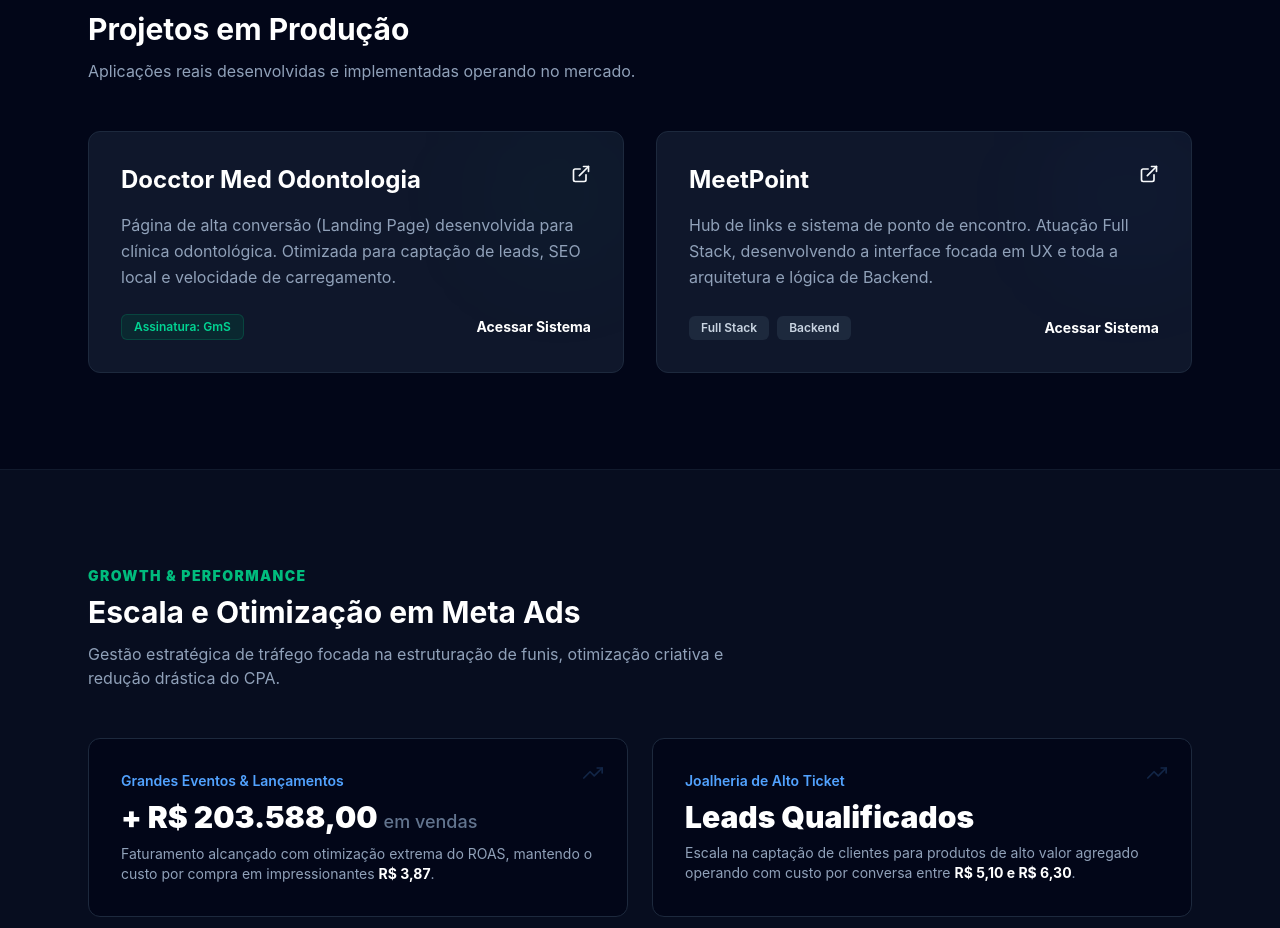
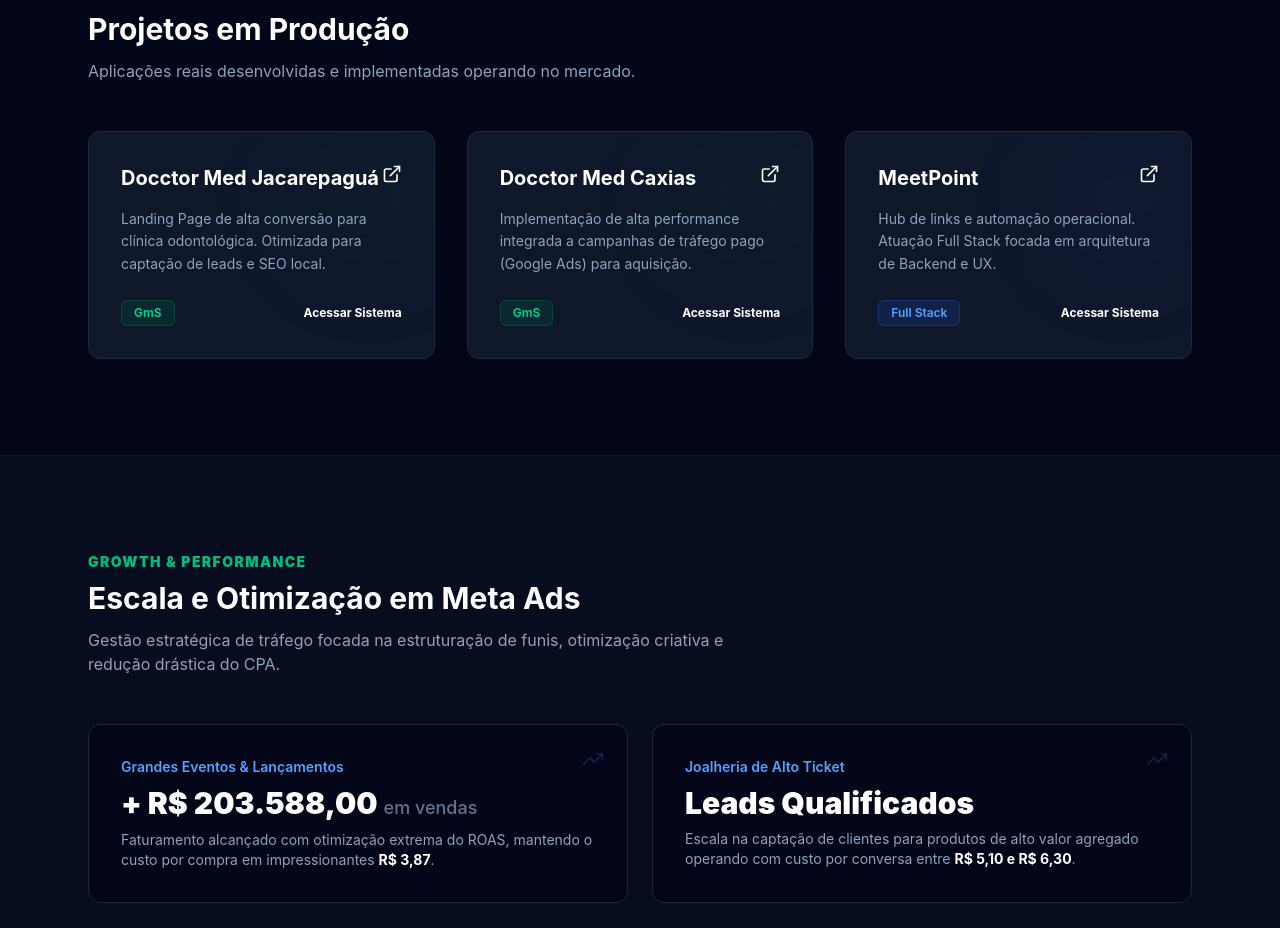
Before and after one commit to 7Genesis/portfolio-genesis, a Next.js app: page / in a window 1280 px wide. Shown: the part 784-1712 px from the top of the page. Built offline with nearby package versions, Linux system fonts and the light colour scheme; no server answers.

Commit message:
feat: update projects grid and remove resume button

```diff
--- a/app/page.tsx
+++ b/app/page.tsx
@@ -100,28 +100,11 @@
   </svg>
 );
 
-const DocumentIcon = () => (
-  <svg viewBox="0 0 24 24" fill="none" stroke="currentColor" strokeWidth="2" strokeLinecap="round" strokeLinejoin="round" className="w-5 h-5">
-    <path d="M14 2H6a2 2 0 0 0-2 2v16a2 2 0 0 0 2 2h12a2 2 0 0 0 2-2V8z"></path>
-    <polyline points="14 2 14 8 20 8"></polyline>
-    <line x1="16" y1="13" x2="8" y2="13"></line>
-    <line x1="16" y1="17" x2="8" y2="17"></line>
-    <polyline points="10 9 9 9 8 9"></polyline>
-  </svg>
-);
-
 const ExternalLinkIcon = () => (
   <svg viewBox="0 0 24 24" fill="none" stroke="currentColor" strokeWidth="2" strokeLinecap="round" strokeLinejoin="round" className="w-5 h-5">
     <path d="M18 13v6a2 2 0 0 1-2 2H5a2 2 0 0 1-2-2V8a2 2 0 0 1 2-2h6"></path>
     <polyline points="15 3 21 3 21 9"></polyline>
     <line x1="10" y1="14" x2="21" y2="3"></line>
-  </svg>
-);
-
-const TrendingDownIcon = () => (
-  <svg viewBox="0 0 24 24" fill="none" stroke="currentColor" strokeWidth="2" strokeLinecap="round" strokeLinejoin="round" className="w-5 h-5 text-emerald-400">
-    <polyline points="23 18 13.5 8.5 8.5 13.5 1 6"></polyline>
-    <polyline points="17 18 23 18 23 12"></polyline>
   </svg>
 );
 
@@ -189,38 +172,53 @@
           <p className="text-slate-400 mt-3 max-w-2xl">Aplicações reais desenvolvidas e implementadas operando no mercado.</p>
         </div>
 
-        <div className="grid grid-cols-1 md:grid-cols-2 gap-8">
+        <div className="grid grid-cols-1 md:grid-cols-3 gap-8">
 
+          {/* Docctor Med Jacarepaguá */}
           <a href="https://docctormedjacarepagua.com.br/odontologia/" target="_blank" rel="noreferrer" className="flex flex-col bg-slate-900 border border-slate-800 rounded-xl p-8 hover:border-emerald-500/50 transition-all group relative overflow-hidden">
             <div className="absolute top-0 right-0 w-32 h-32 bg-emerald-500/5 blur-[60px] rounded-full group-hover:bg-emerald-500/10 transition-colors"></div>
             <div className="flex justify-between items-start mb-4 relative z-10">
-              <h4 className="text-2xl font-bold text-white group-hover:text-emerald-400 transition-colors">Docctor Med Odontologia</h4>
+              <h4 className="text-xl font-bold text-white group-hover:text-emerald-400 transition-colors">Docctor Med Jacarepaguá</h4>
               <ExternalLinkIcon />
             </div>
-            <p className="text-slate-400 leading-relaxed mb-6 flex-grow relative z-10">
-              Página de alta conversão (Landing Page) desenvolvida para clínica odontológica. Otimizada para captação de leads, SEO local e velocidade de carregamento.
+            <p className="text-slate-400 leading-relaxed mb-6 flex-grow relative z-10 text-sm">
+              Landing Page de alta conversão para clínica odontológica. Otimizada para captação de leads e SEO local.
             </p>
             <div className="flex items-center justify-between mt-auto relative z-10">
-              <span className="text-xs font-semibold px-3 py-1 bg-emerald-900/30 text-emerald-400 border border-emerald-500/20 rounded-md">Assinatura: GmS</span>
-              <span className="text-sm font-bold text-white group-hover:text-emerald-400 transition-colors">Acessar Sistema</span>
+              <span className="text-xs font-semibold px-3 py-1 bg-emerald-900/30 text-emerald-400 border border-emerald-500/20 rounded-md">GmS</span>
+              <span className="text-xs font-bold text-white group-hover:text-emerald-400 transition-colors">Acessar Sistema</span>
             </div>
           </a>
 
+          {/* Docctor Med Caxias do Sul */}
+          <a href="https://docctormedcaxiasdosul.com.br/odontologia/" target="_blank" rel="noreferrer" className="flex flex-col bg-slate-900 border border-slate-800 rounded-xl p-8 hover:border-emerald-500/50 transition-all group relative overflow-hidden">
+            <div className="absolute top-0 right-0 w-32 h-32 bg-emerald-500/5 blur-[60px] rounded-full group-hover:bg-emerald-500/10 transition-colors"></div>
+            <div className="flex justify-between items-start mb-4 relative z-10">
+              <h4 className="text-xl font-bold text-white group-hover:text-emerald-400 transition-colors">Docctor Med Caxias</h4>
+              <ExternalLinkIcon />
+            </div>
+            <p className="text-slate-400 leading-relaxed mb-6 flex-grow relative z-10 text-sm">
+              Implementação de alta performance integrada a campanhas de tráfego pago (Google Ads) para aquisição.
+            </p>
+            <div className="flex items-center justify-between mt-auto relative z-10">
+              <span className="text-xs font-semibold px-3 py-1 bg-emerald-900/30 text-emerald-400 border border-emerald-500/20 rounded-md">GmS</span>
+              <span className="text-xs font-bold text-white group-hover:text-emerald-400 transition-colors">Acessar Sistema</span>
+            </div>
+          </a>
+
+          {/* MeetPoint */}
           <a href="https://novalab.me/meetpoint" target="_blank" rel="noreferrer" className="flex flex-col bg-slate-900 border border-slate-800 rounded-xl p-8 hover:border-blue-500/50 transition-all group relative overflow-hidden">
             <div className="absolute top-0 right-0 w-32 h-32 bg-blue-500/5 blur-[60px] rounded-full group-hover:bg-blue-500/10 transition-colors"></div>
             <div className="flex justify-between items-start mb-4 relative z-10">
-              <h4 className="text-2xl font-bold text-white group-hover:text-blue-400 transition-colors">MeetPoint</h4>
+              <h4 className="text-xl font-bold text-white group-hover:text-blue-400 transition-colors">MeetPoint</h4>
               <ExternalLinkIcon />
             </div>
-            <p className="text-slate-400 leading-relaxed mb-6 flex-grow relative z-10">
-              Hub de links e sistema de ponto de encontro. Atuação Full Stack, desenvolvendo a interface focada em UX e toda a arquitetura e lógica de Backend.
+            <p className="text-slate-400 leading-relaxed mb-6 flex-grow relative z-10 text-sm">
+              Hub de links e automação operacional. Atuação Full Stack focada em arquitetura de Backend e UX.
             </p>
             <div className="flex items-center justify-between mt-auto relative z-10">
-              <div className="flex gap-2">
-                <span className="text-xs font-semibold px-3 py-1 bg-slate-800 text-slate-300 rounded-md">Full Stack</span>
-                <span className="text-xs font-semibold px-3 py-1 bg-slate-800 text-slate-300 rounded-md">Backend</span>
-              </div>
-              <span className="text-sm font-bold text-white group-hover:text-blue-400 transition-colors">Acessar Sistema</span>
+              <span className="text-xs font-semibold px-3 py-1 bg-blue-900/30 text-blue-400 border border-blue-500/20 rounded-md">Full Stack</span>
+              <span className="text-xs font-bold text-white group-hover:text-blue-400 transition-colors">Acessar Sistema</span>
             </div>
           </a>
 
```
